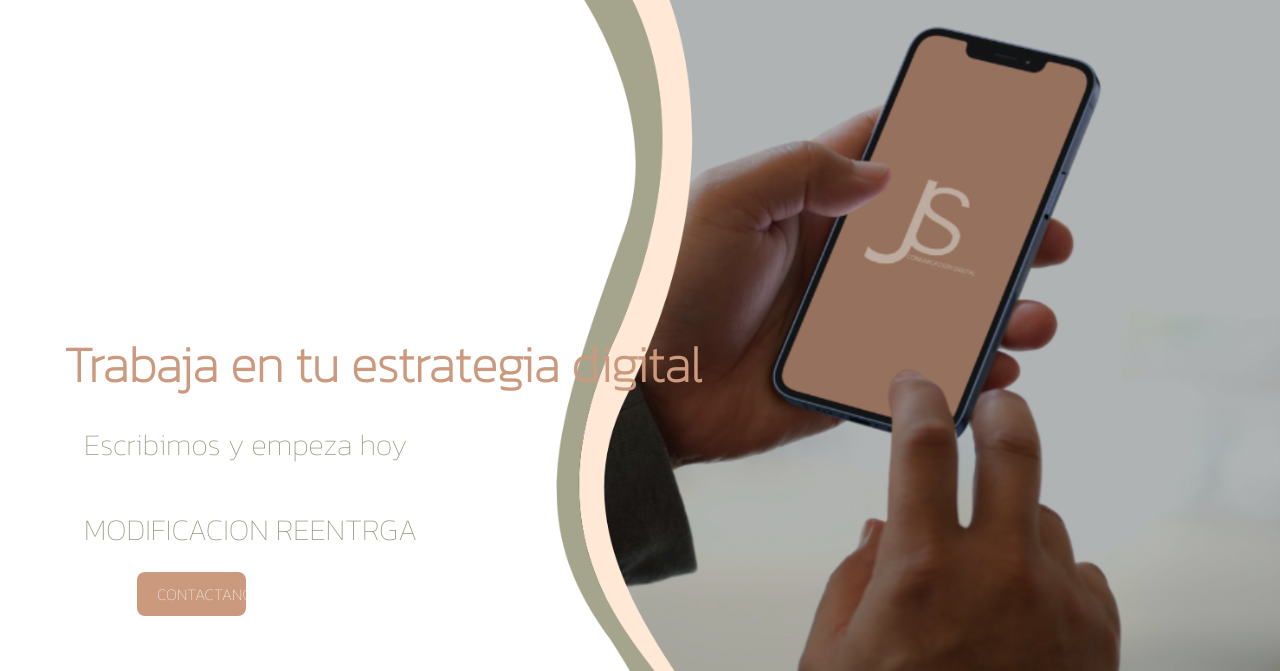
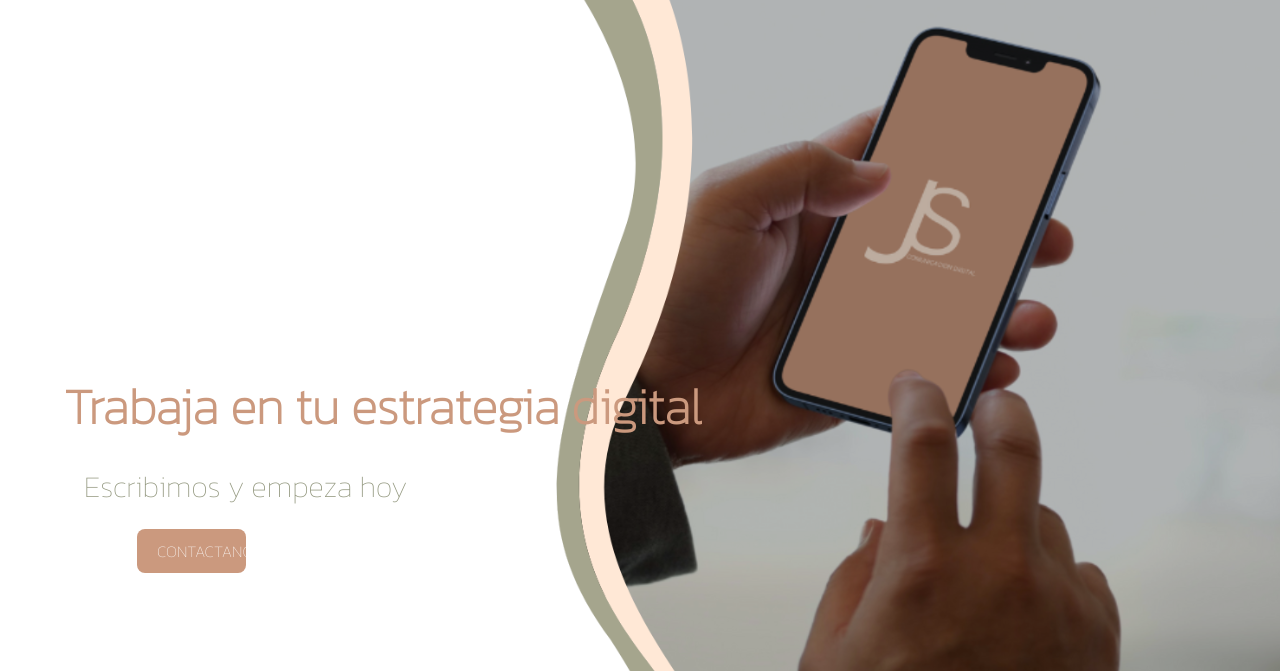
Before and after one commit to JoaquinDilernia/JS2, a plain HTML site: page index.html in a window 1280 px wide. Shown: the part 129-800 px from the top of the page. Drawn offline with nearby package versions, Linux system fonts and the light colour scheme.

Commit message:
branch rama_nueva

```diff
--- a/index.html
+++ b/index.html
@@ -32,7 +32,6 @@
         <div id="hero" class="animate__animated animate__fadeInLeft" >
             <h1>Trabaja en tu estrategia digital</h1>
             <p>Escribimos y empeza hoy</p>
-            <p>MODIFICACION REENTRGA</p>
             <a class = "contacto-button" href="./pages/contacto.html">CONTACTANOS</a>
 
 
```
